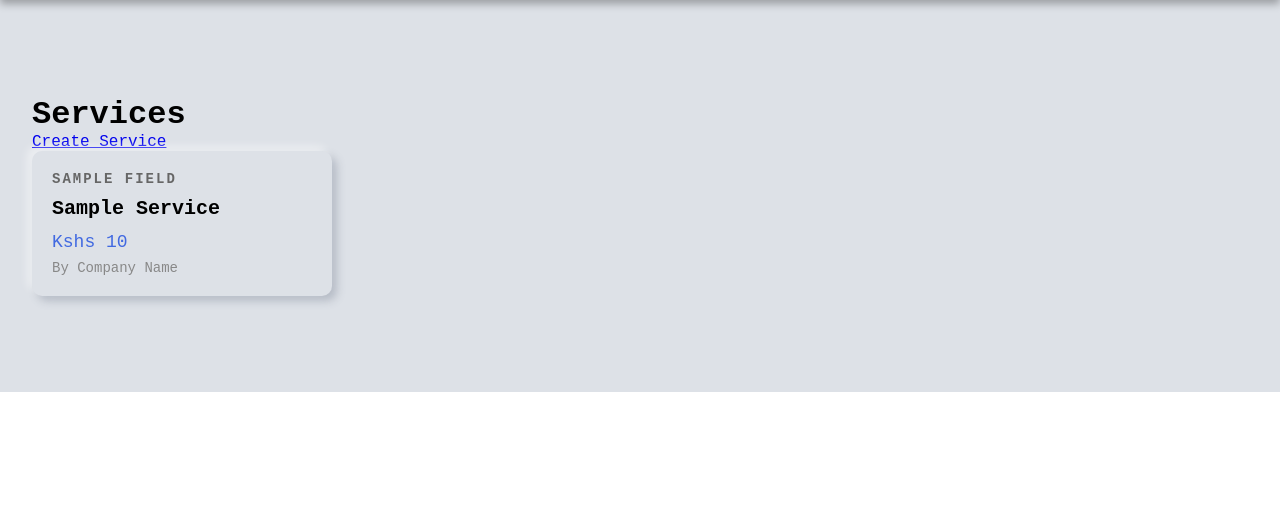
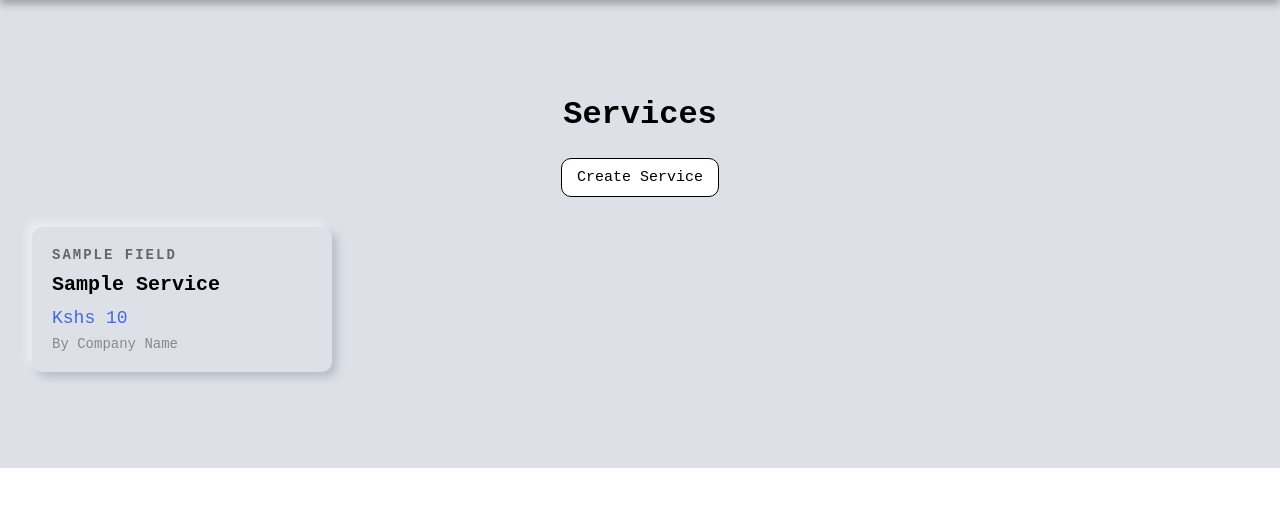
Before and after one commit to nguonodave/sparkbridge, a Django app: template services/templates/services/services.html in a window 1280 px wide. Shown: the part 64-571 px from the top of the page. Run offline with Django 3.2, Linux system fonts and the light colour scheme; the template is opened without the code that fills it: most values are stand-ins (such as "Sample title", 1, 10 or a date in 2020).

Commit message:
CSS: style buttons, links and services page header

```diff
--- a/services/templates/services/service.html
+++ b/services/templates/services/service.html
@@ -13,8 +13,10 @@
         </div>
     </div>
 
-    <button onclick="showDeletePopup()">Delete</button>
-    <a href="{% url 'service_update' service.id %}">update</a>
+    <div>
+        <button onclick="showDeletePopup()">Delete</button>
+        <a class="btn-link" href="{% url 'service_update' service.id %}">update</a>
+    </div>
 
     <!-- Delete Popup -->
     <div id="deletePopup" class="popup" style="display: none;">
--- a/services/templates/services/services.html
+++ b/services/templates/services/services.html
@@ -1,8 +1,10 @@
 {% extends 'main/base.html' %}
 
 {% block content %}
-<h1>Services</h1>
-<a class="create_service" href="{% url 'service_create' %}">Create Service</a>
+<div class="services-header">
+    <h1>Services</h1>
+    <a class="btn-link" href="{% url 'service_create' %}">Create Service</a>
+</div>
 
 <div class="services-grid">
     {% for service in services %}
--- a/static/css/style.css
+++ b/static/css/style.css
@@ -136,12 +136,12 @@
 }
 
 button {
-    margin: 5px;
+    background-color: white;
+    margin: 25px 5px 5px;
     border: 1px, solid black;
     padding: 10px 15px;
     border-radius: 10px;
     font-size: 15px;
-    margin-top: 25px;
     cursor: pointer;
 }
 
@@ -161,6 +161,33 @@ button {
     display: grid;
     grid-template-columns: repeat(auto-fill, minmax(300px, 1fr));
     gap: 25px;
+}
+
+.services-header {
+    display: flex;
+    align-items: center;
+    justify-content: center;
+    flex-direction: column;
+    margin-bottom: 25px;
+}
+
+.btn-link {
+    background-color: white;
+    margin: 5px;
+    border: 1px, solid black;
+    padding: 10px 15px;
+    border-radius: 10px;
+    font-size: 15px;
+    margin-top: 25px;
+    cursor: pointer;
+    color:  black;
+    text-decoration: none;
+}
+
+.btn-link:hover {
+    background-color: royalblue;
+    color: white;
+    transition: .3s;
 }
 
 .service-card {
```
